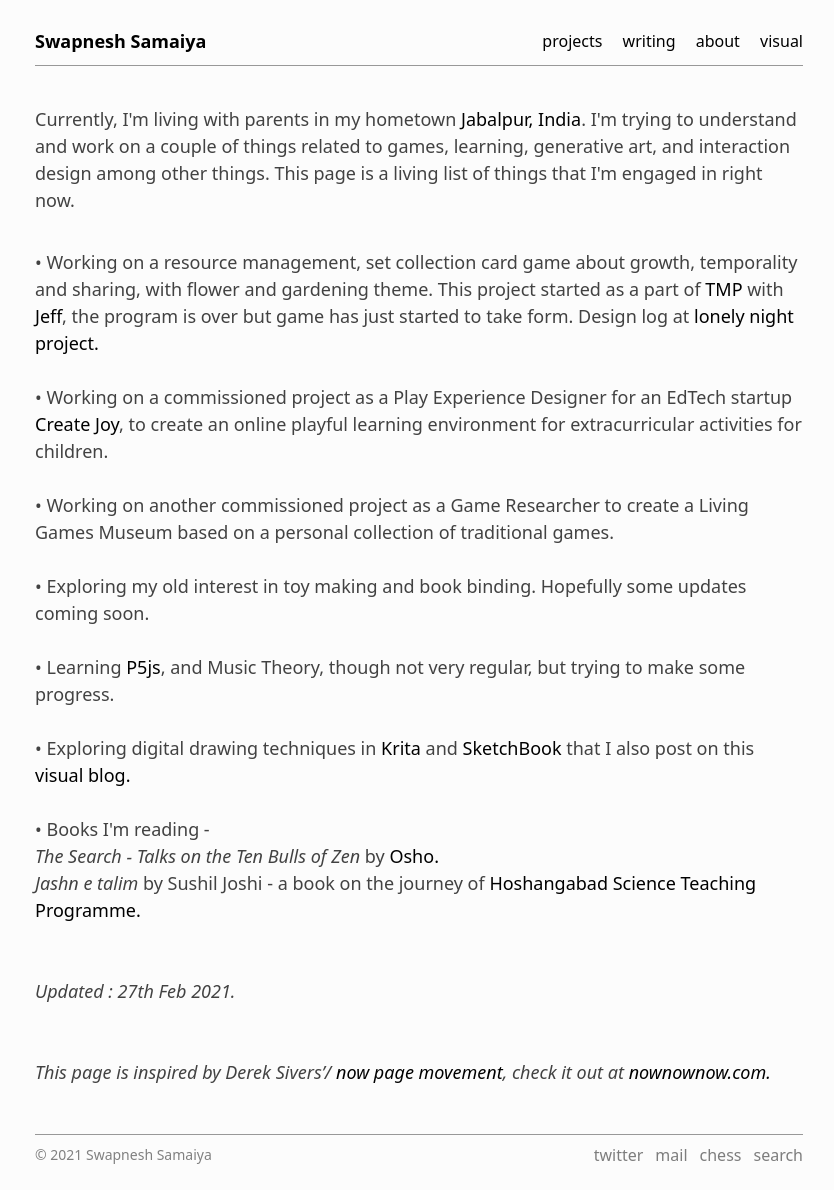
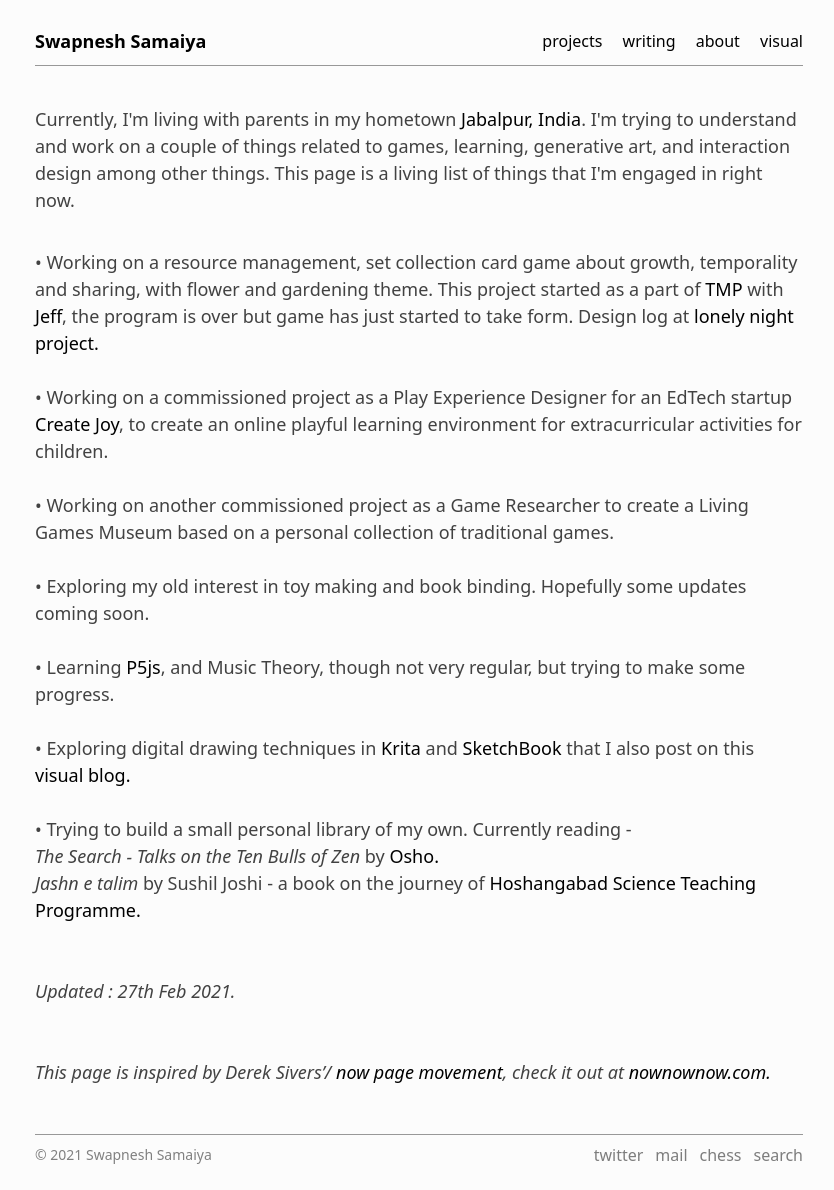
Before and after one commit to bunbutterjam/bunbutterjam.github.io, a Jekyll site: the page built from _pages/now.html, in a window 1280 px wide. Shown: the whole page, without its empty margins (221-1055 px from the left). Built offline with Jekyll 4.4.1, drawn with Linux system fonts in a browser that asks for light colours.

Commit message:
now udpate

```diff
--- a/_pages/now.html
+++ b/_pages/now.html
@@ -26,7 +26,7 @@ title: Now
     <li>&#x2022 Exploring digital drawing techniques in <a target="_blank" href="https://krita.org/en/">Krita</a> and <a target="_blank"
         href="https://sketchbook.com">SketchBook</a> that I also post on this <a target="_blank"
         href="https://bunbutterjam.tumblr.com/">visual blog.</a> </li><br>
-    <li>&#x2022 Books I'm reading -  <br>
+    <li>&#x2022 Trying to build a small personal library of my own. Currently reading -  <br>
 
         <i>The Search - Talks on the Ten Bulls of Zen</i> by <a target="_blank"
             href="https://en.wikipedia.org/wiki/Rajneesh">Osho.</a> <br>
```
